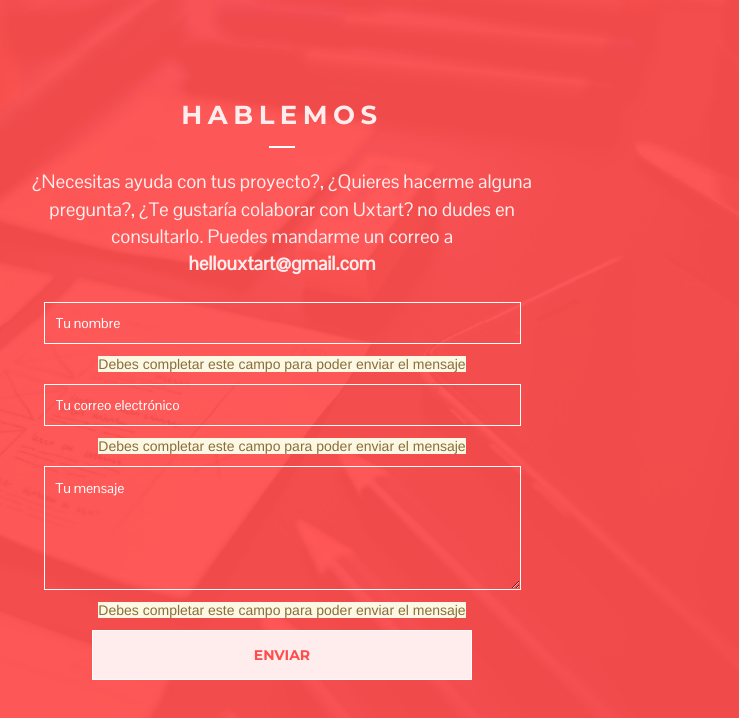
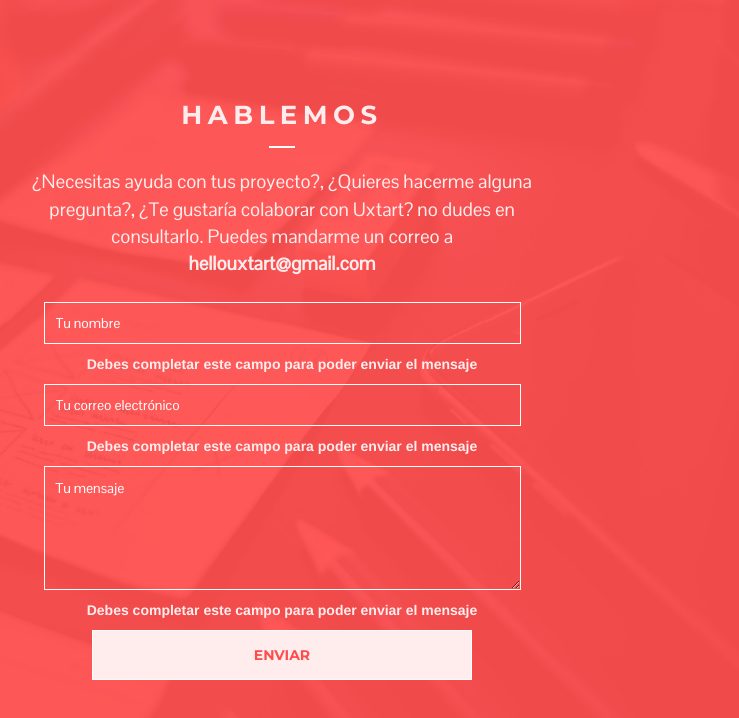
Before and after one commit to KarlaU/uxtart, a plain HTML site: page index.html in a window 1280 px wide. Both pictures are taken after a click on the button "Enviar". Shown: the part 1486-2204 px from the top of the page, without its empty margins (358-1097 px from the left). Drawn offline with nearby package versions, Linux system fonts and the light colour scheme.

Commit message:
cambios en el formato de las alertas mail

```diff
--- a/index.html
+++ b/index.html
@@ -80,15 +80,15 @@
 
                         <div class="row">
                             <input id="name" class="input" name="name" type="text" value="" placeholder="Tu nombre"/>
-                            <span class="alert-warning"></span>
+                            <strong></strong>
                         </div>
                         <div class="row">
                             <input id="email" class="input" name="email" type="text" value="" placeholder="Tu correo electrónico" />
-                            <span class="alert-warning"></span>
+                            <strong></strong>
                         </div>
                         <div class="row">
                             <textarea id="message" class="input" name="message" rows="5" placeholder="Tu mensaje"></textarea>
-                            <span class="alert-warning"></span>
+                            <strong></strong>
                         </div>
 
                         <input onclick="sendform();" class="call-to-action" id="submit_button" type="button" value="Enviar" />
--- a/js/main.js
+++ b/js/main.js
@@ -7,20 +7,20 @@ function esValido(nombre, email, msg){
     $(".alert-warning").text('');
 
     if(nombre.val() == ""){
-        nombre.parent().children('span').text('Debes completar este campo para poder enviar el mensaje');
+        nombre.parent().children('strong').text('Debes completar este campo para poder enviar el mensaje');
         valido = false;
     }
 
     if(email.val() == ""){
-        email.parent().children('span').text('Debes completar este campo para poder enviar el mensaje');
+        email.parent().children('strong').text('Debes completar este campo para poder enviar el mensaje');
         valido = false;
     }else if(!esEmailValido(email.val())){
-        email.parent().children('span').text('Este formato no es válido, prueba con un formato de email válido');
+        email.parent().children('strong').text('Formato no válido, prueba con un formato de email válido');
         valido = false;
     }
 
     if(msg.val() == ""){
-        msg.parent().children('span').text('Debes completar este campo para poder enviar el mensaje');
+        msg.parent().children('strong').text('Debes completar este campo para poder enviar el mensaje');
         valido = false;
     }
 
```
